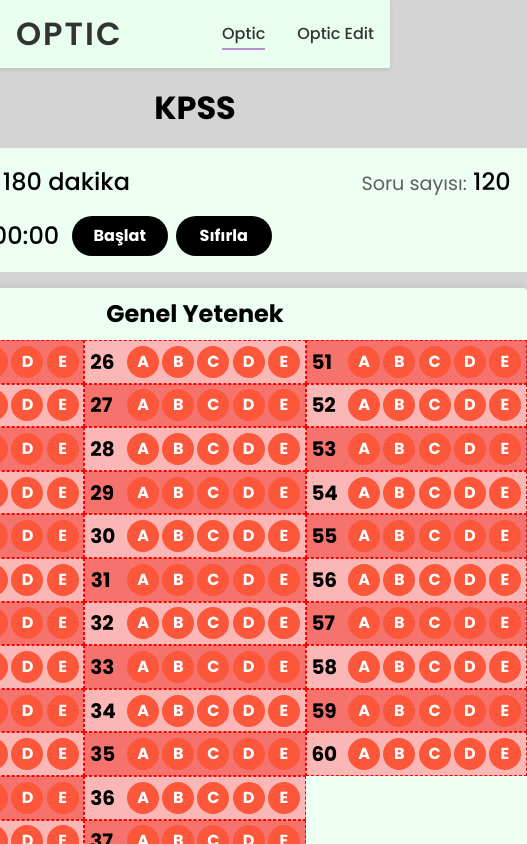
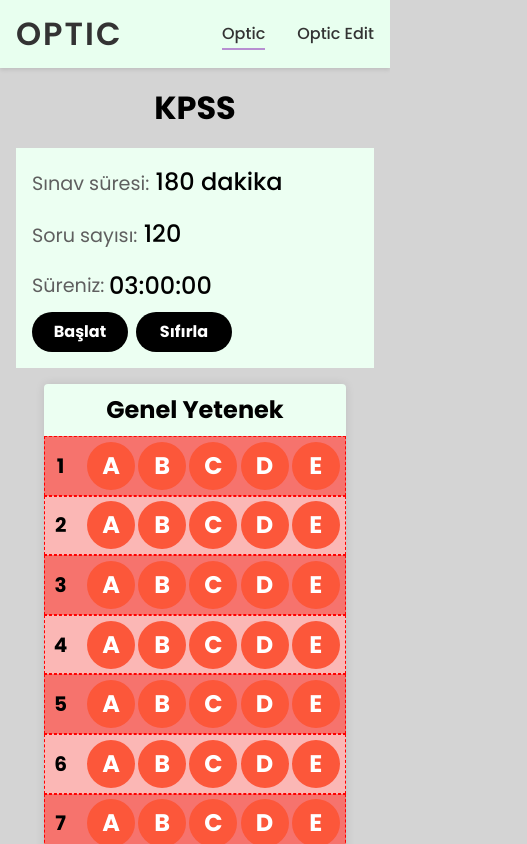
Before and after one commit to memeteminozturk/E-Optic, a React (Vite) app: page / in a window 390 px wide. Shown: the top 844 px of the page, 527 px wide, since content can reach past the window. Built offline with nearby package versions, Linux system fonts and the light colour scheme.

Commit message:
Optic table responsiveness added.

```diff
--- a/src/App.css
+++ b/src/App.css
@@ -153,8 +153,15 @@ body {
 
 @media screen and (max-width: 768px) {
 
+    /* make it one column */
     .list {
-        grid-template-rows: repeat(25, 1fr);
+        grid-auto-flow: row;
+    }
+
+    .list-item .options button {
+        width: 3rem;
+        height: 3rem;
+        font-size: 1.5rem;
     }
 
 }
```
